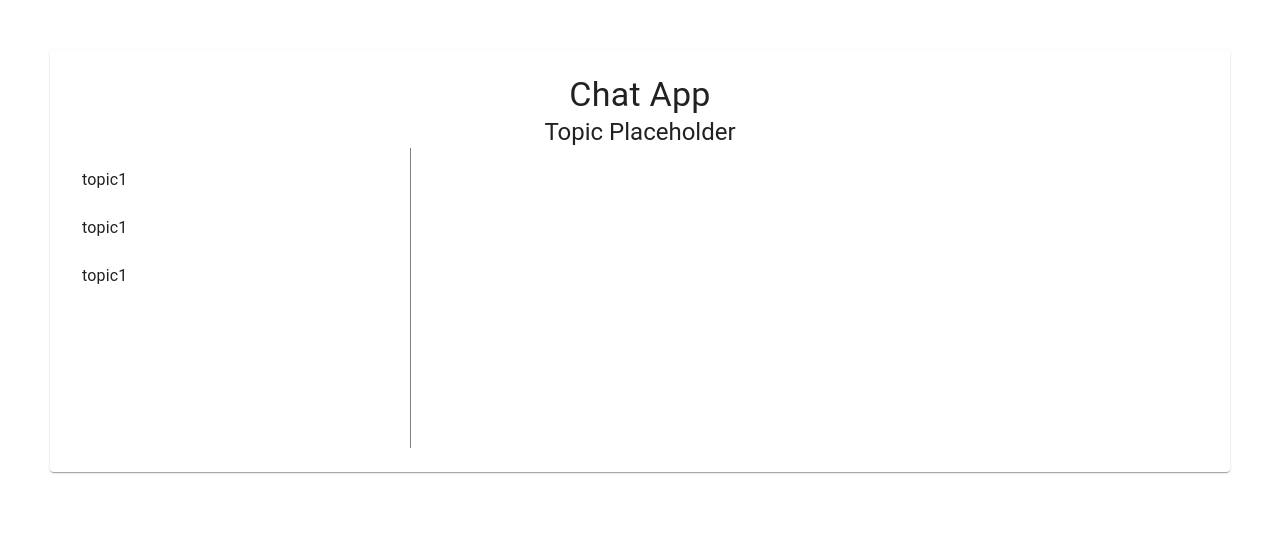
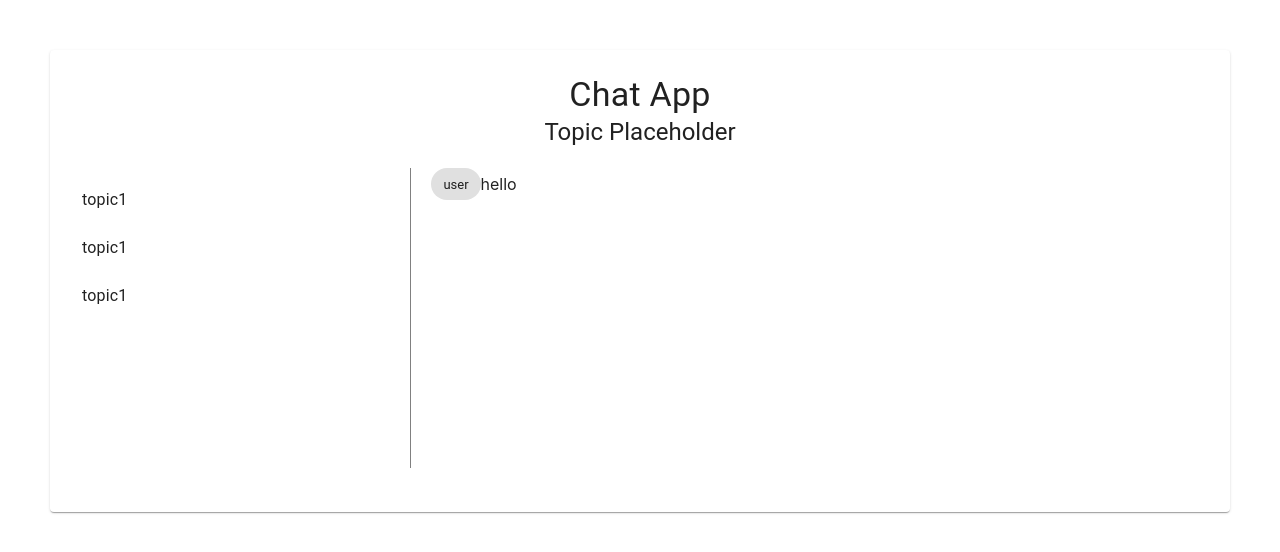
Before and after one commit to AjaySankar/chat-app, a React (Create React App) app: page / in a window 1280 px wide. Shown: the top 552 px of the page. Built offline with nearby package versions, Linux system fonts and the light colour scheme.

Commit message:
Added topic list and chat window..

```diff
--- a/src/components/DashBoard.js
+++ b/src/components/DashBoard.js
@@ -1,6 +1,6 @@
 import React from 'react';
 import { makeStyles } from '@material-ui/core';
-import { Paper, Typography, List, ListItem, ListItemText } from '@material-ui/core';
+import { Paper, Typography, List, ListItem, ListItemText, Chip } from '@material-ui/core';
 
 const useStyles = makeStyles(theme => ({
     root: {
@@ -8,7 +8,8 @@
         padding: theme.spacing(3, 2)
     },
     flex: {
-        display: 'flex'
+        display: 'flex',
+        alignItems: 'center'
     },
     topicsWindow: {
         width: '30%',
@@ -17,7 +18,8 @@
     },
     chatWindow: {
         width: '30%',
-        height: '300px'
+        height: '300px',
+        padding: '20px'
     },
     chatBox: {
         width: '85%'
@@ -51,7 +53,14 @@
                         </List>
                     </div>
                     <div className={classes.chatWindow}>
-
+                        {
+                            [{from: 'user', msg: 'hello'}].map((chat, index) => (
+                                <div className={classes.flex} key={index}>
+                                    <Chip label={chat.from} className={classes.chip}/>
+                                    <Typography variant='p'> {chat.msg}</Typography>
+                                </div>
+                            ))
+                        }
                     </div>
                 </div>
                 <div className={classes.flex}>
```
